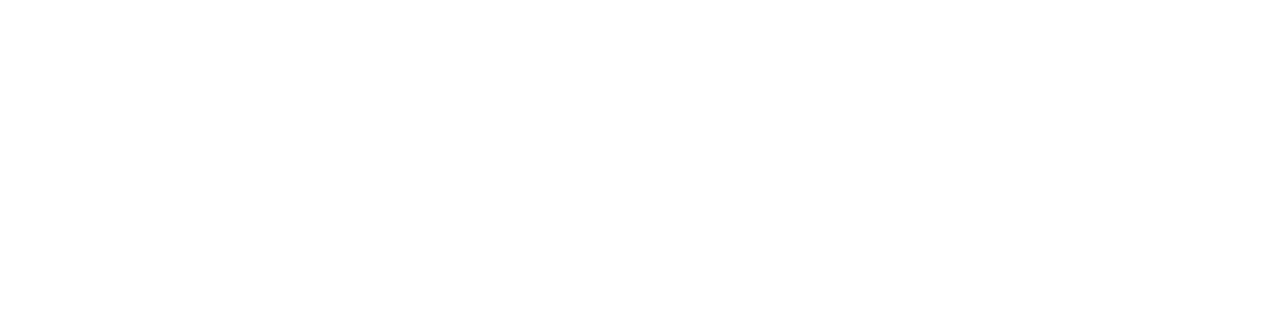
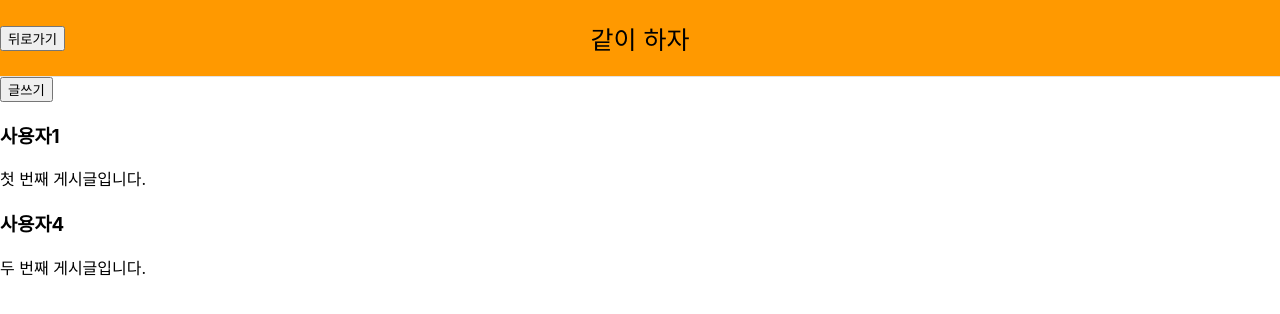
Before and after one commit to Karmesin924/eat_together, a React (Create React App) app in the folder frontend/: page /LetsDo in a window 1280 px wide. Before the commit this address had no page. Shown: the top 314 px of the page. Built offline with nearby package versions, Linux system fonts and the light colour scheme.

Commit message:
페이지 정리 및 게시판 페이지 기초 틀 생성

```diff
--- a/frontend/src/App.css
+++ b/frontend/src/App.css
@@ -4,7 +4,7 @@
     display: flex;
     flex-direction: column;
     justify-content: center;
-    align-items: center;
+
 }
 
 .signin-together {
@@ -49,7 +49,8 @@
 
 .signin-submit {
     display: flex;
-    margin-top:10px;
+    margin: auto;
+    margin-top: 10px;
     width: 300px;
     height: 30px;
 }
@@ -60,10 +61,48 @@
     background-color: #FF9900;
     border-radius: 5px;
 }
+.signin-goto{
+    width: 300px;
+    margin: auto;
+    margin-top:50px;
+    margin-bottom: 30px;
 
+}
 /* 회원가입 */
 
 .signup {
     display: grid;
     justify-content: center;
 }
+
+/* Header */
+header {
+    padding-top: 20px;
+    padding-bottom: 20px;
+
+    display: flex;
+    align-items: center;
+    border-bottom: 1px solid #e2e2e2;
+    background-color: #FF9900;
+}
+
+header>div {
+    display: flex;
+
+}
+
+header .head_text {
+    width: 50%;
+    font-size: 25px;
+    justify-content: center;
+}
+
+header .head_btn_left {
+    width: 25%;
+    justify-content: start;
+}
+
+header .head_btn_right {
+    width: 25%;
+    justify-content: end;
+}
--- a/frontend/src/App.js
+++ b/frontend/src/App.js
@@ -2,10 +2,12 @@
 import "./App.css";
 import Home from "./pages/Home";
 import MyPage from "./pages/MyPage";
-import SignIn from "./components/SignIn";
+import SignIn from "./pages/SignIn";
 import SignUp from "./components/SignUp";
 import { BrowserRouter, Route, Routes } from "react-router-dom";
 import { useEffect, useState } from "react";
+import LetsDo from "./pages/LetsDo";
+import LetsEat from "./pages/LetsEat";
 
 function App() {
   const [isLogin, setIsLogin] = useState(false);
@@ -26,6 +28,8 @@
           <Route path="/MyPage" element={<MyPage />} />
           <Route path="/SignIn" element={<SignIn />} />
           <Route path="/SignUp" element={<SignUp />} />
+          <Route path="/LetsEat" element={<LetsEat />} />
+          <Route path="/LetsDo" element={<LetsDo />} />
         </Routes>
       </div>
     </BrowserRouter>
--- a/frontend/src/components/BackButton.js
+++ /dev/null
@@ -1,18 +0,0 @@
-import { useNavigate } from "react-router-dom";
-
-const BackButton = () => {
-  const navigate = useNavigate();
-  return (
-    <div>
-      <button
-        onClick={() => {
-          navigate(-1);
-        }}
-      >
-        뒤로가기
-      </button>
-    </div>
-  );
-};
-
-export default BackButton;
--- /dev/null
+++ b/frontend/src/components/MyButton.js
@@ -0,0 +1,5 @@
+const MyButton = ({ text, onClick }) => {
+  return <button onClick={onClick}>{text}</button>;
+};
+
+export default MyButton;
--- a/frontend/src/components/SignUp.js
+++ b/frontend/src/components/SignUp.js
@@ -1,6 +1,6 @@
 import axios from "axios";
 import React, { useState } from "react";
-import BackButton from "./BackButton";
+import BackButton from "./MyButton";
 
 const SignUp = () => {
   // 초기값 세팅 - 아이디, 닉네임, 비밀번호, 비밀번호확인, 이메일
--- a/frontend/src/pages/LetsDo.js
+++ b/frontend/src/pages/LetsDo.js
@@ -1,5 +1,116 @@
-const LetsDo = () => {
-  return <div></div>;
-};
+import React, { useState } from "react";
+import MyHeader from "../components/MyHeader";
+import MyButton from "../components/MyButton";
+import { useNavigate } from "react-router-dom";
+
+function LetsDo() {
+  const navigate = useNavigate();
+  const [posts, setPosts] = useState([
+    {
+      id: 1,
+      author: "사용자1",
+      content: "첫 번째 게시글입니다.",
+      comments: [
+        { id: 1, author: "사용자2", content: "첫 번째 답변입니다." },
+        { id: 2, author: "사용자3", content: "두 번째 답변입니다." },
+      ],
+    },
+    {
+      id: 2,
+      author: "사용자4",
+      content: "두 번째 게시글입니다.",
+      comments: [],
+    },
+  ]);
+  const [selectedPost, setSelectedPost] = useState(null); // 선택된 게시글을 추적합니다.
+  const [showForm, setShowForm] = useState(false); // 게시글 작성 폼 표시 여부를 추적합니다.
+  const [newPost, setNewPost] = useState("");
+  const [nickname, setNickname] = useState("");
+
+  const handlePostClick = (postId) => {
+    setSelectedPost(postId);
+  };
+
+  const handleWriteButtonClick = () => {
+    setShowForm(true);
+  };
+
+  const handleSubmit = (e) => {
+    e.preventDefault();
+
+    const newPostObject = {
+      id: posts.length + 1,
+      author: nickname,
+      content: newPost,
+      comments: [],
+    };
+
+    setPosts([...posts, newPostObject]);
+    setNewPost("");
+    setNickname("");
+    setShowForm(false);
+  };
+
+  return (
+    <div>
+      <MyHeader
+        headText={"같이 하자"}
+        leftChild={
+          <MyButton
+            text={"뒤로가기"}
+            onClick={() => {
+              navigate("/");
+            }}
+          />
+        }
+      />
+      {/* 게시글 작성 버튼 */}
+      {!showForm && <button onClick={handleWriteButtonClick}>글쓰기</button>}
+
+      {/* 게시글 작성 폼 */}
+      {showForm && (
+        <form onSubmit={handleSubmit}>
+          <input
+            type="text"
+            value={newPost}
+            onChange={(e) => setNewPost(e.target.value)}
+            placeholder="글을 작성해주세요"
+          />
+          <input
+            type="text"
+            value={nickname}
+            onChange={(e) => setNickname(e.target.value)}
+            placeholder="닉네임을 입력해주세요"
+          />
+          <button type="submit">글 작성</button>
+        </form>
+      )}
+
+      {/* 게시글 목록 */}
+      {posts.map((post) => (
+        <div key={post.id} onClick={() => handlePostClick(post.id)}>
+          <h3>{post.author}</h3>
+          <p>{post.content}</p>
+        </div>
+      ))}
+
+      {/* 선택된 게시글 내용 및 답변 */}
+      {selectedPost && (
+        <div>
+          <h3>{posts[selectedPost - 1].author}</h3>
+          <p>{posts[selectedPost - 1].content}</p>
+
+          {/* 답변 목록 */}
+          {posts[selectedPost - 1].comments.map((comment) => (
+            <div key={comment.id}>
+              <h4>{comment.author}</h4>
+              <p>{comment.content}</p>
+            </div>
+          ))}
+        </div>
+      )}
+    </div>
+  );
+}
 
 export default LetsDo;
--- a/frontend/src/pages/LetsEat.js
+++ b/frontend/src/pages/LetsEat.js
@@ -1,5 +1,24 @@
+import { useNavigate } from "react-router-dom";
+import MyButton from "../components/MyButton";
+import MyHeader from "../components/MyHeader";
+
 const LetsEat = () => {
-  return <div></div>;
+  const navigate = useNavigate();
+  return (
+    <div>
+      <MyHeader
+        headText={"같이 먹자"}
+        leftChild={
+          <MyButton
+            text={"뒤로가기"}
+            onClick={() => {
+              navigate("/");
+            }}
+          />
+        }
+      />
+    </div>
+  );
 };
 
 export default LetsEat;
--- a/frontend/src/pages/MyPage.js
+++ b/frontend/src/pages/MyPage.js
@@ -1,11 +1,20 @@
 import { useNavigate } from "react-router-dom";
-import BackButton from "../components/BackButton";
+import MyButton from "../components/MyButton";
+import { useEffect } from "react";
 
 const MyPage = () => {
   const navigate = useNavigate();
+
+  useEffect(() => {
+    const getSession = sessionStorage.getItem("email");
+    if (!getSession) {
+      navigate("/SignIn");
+    }
+  }, []);
+
   return (
     <div>
-      <BackButton />
+      <MyButton text={"뒤로가기"} onClick={() => navigate(-1)} />
       <h2>마이페이지</h2>
       <button
         onClick={() => {
--- a/frontend/src/components/SignIn.js
+++ b/frontend/src/pages/SignIn.js
@@ -1,8 +1,9 @@
 import React, { useState, useEffect } from "react";
 import axios from "axios";
-import BackButton from "./BackButton";
-import MyHeader from "./MyHeader";
+import BackButton from "../components/MyButton";
+import MyHeader from "../components/MyHeader";
 import { useNavigate } from "react-router-dom";
+import MyButton from "../components/MyButton";
 
 function SignIn() {
   const [inputEmail, setinputEmail] = useState("");
@@ -25,15 +26,14 @@
       console.log("ID : ", inputEmail);
       console.log("PW : ", inputPassword);
       axios
-        .post("../backend/users/signin", JSON.stringify(data), {
+        .post("/backend/users/signin", data, {
           headers: {
             "Content-Type": "application/json",
           },
         })
         .then((res) => {
           console.log(res);
-          console.log("res.data.userId :: ", res.data.userId);
-          console.log("res.data.msg :: ", res.data.msg);
+
           if (res.data.userId === undefined) {
             // id 일치하지 않는 경우 userId = undefined, msg = '입력하신 id 가 일치하지 않습니다.'
             console.log("======================", res.data.msg);
@@ -48,7 +48,8 @@
           } else if (res.data.userId === inputEmail) {
             // id, pw 모두 일치 userId = userId1, msg = undefined
             console.log("======================", "로그인 성공");
-            sessionStorage.setItem("user_id", inputEmail);
+            sessionStorage.setItem("email", inputEmail);
+            navigate("/MyPage");
           }
           // 작업 완료 되면 페이지 이동(새로고침)
           document.location.href = "/";
@@ -64,7 +65,17 @@
 
   return (
     <div className="signin">
-      <MyHeader headText={"같이 먹자"} leftChild={<BackButton />} />
+      <MyHeader
+        headText={"로그인"}
+        leftChild={
+          <MyButton
+            text={"뒤로가기"}
+            onClick={() => {
+              navigate("/");
+            }}
+          />
+        }
+      />
       <div className="signin-together">
         같이
         <br />
@@ -95,7 +106,7 @@
           로그인
         </button>
       </div>
-
+      <div className="signin-goto">
         <p
           onClick={() => {
             navigate("/SignUp");
@@ -104,6 +115,7 @@
           회원 가입
         </p>
         <p>비밀번호를 잊어버리셨나요?</p>
+      </div>
       <button>카카오로그인</button>
       <button>네이버로그인</button>
     </div>
```
Lines whose indentation alone changed are shown as unchanged.
